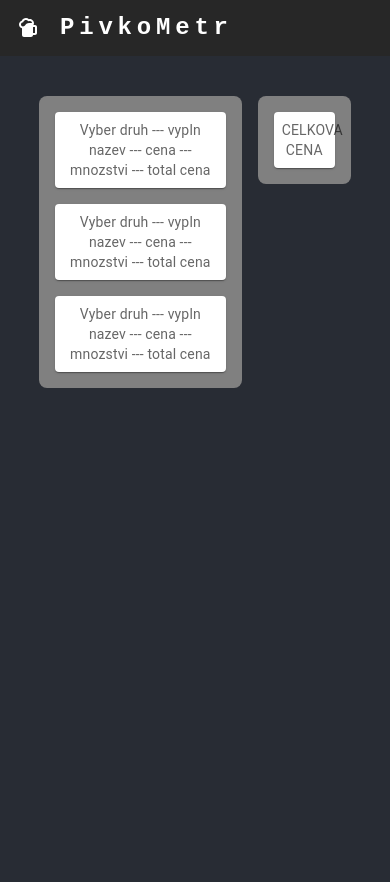
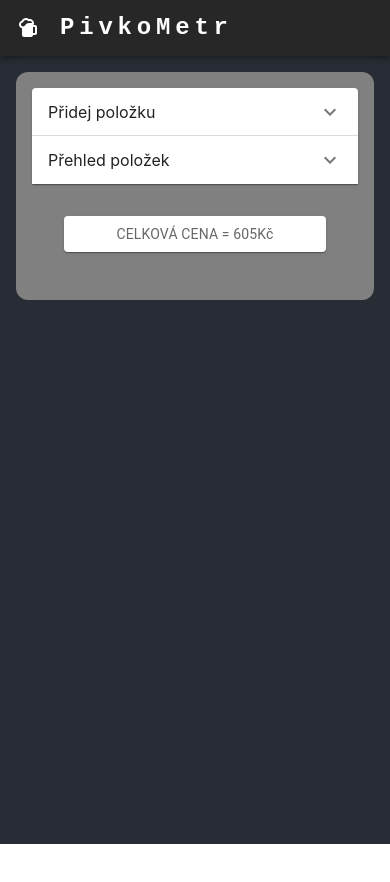
Before and after one commit to romanperk/Pivkometr, a React (Create React App) app in the folder pivkometr/: page / in a window 390 px wide. Shown: the top 882 px of the page. After the commit the page ends 844 px from the top, so only its background shows below. Built offline with nearby package versions, Linux system fonts and the light colour scheme.

Commit message:
Expandable sections + mobile first approach

```diff
--- a/pivkometr/src/App/main_page.js
+++ b/pivkometr/src/App/main_page.js
@@ -3,9 +3,11 @@ import Box from '@mui/material/Box';
 import Stack from '@mui/material/Stack';
 import Paper from '@mui/material/Paper';
 import { styled } from '@mui/material/styles';
+import Accordion from '@mui/material/Accordion';
+import AccordionSummary from '@mui/material/AccordionSummary';
+import AccordionDetails from '@mui/material/AccordionDetails';
+import ExpandMoreIcon from '@mui/icons-material/ExpandMore';
 import '../Main/App.css';
-import Grid from '@mui/material/Grid';
-
 
 const Item = styled(Paper)(({ theme }) => ({
     backgroundColor: theme.palette.mode === 'dark' ? '#1A2027' : '#fff',
@@ -15,35 +17,94 @@ const Item = styled(Paper)(({ theme }) => ({
     color: theme.palette.text.secondary,
   }));
 
-export default function MainPage() {
+  /*
+    Mnozstvi se zobrazi pouze u piva a nealka
+    Dodelat dvoujazycnost
+    Moznost zmenit mnozstvi v prehledu
+  */
+  export default function MainPage() {
   return (
-      <Box sx={{ flexGrow: 1  }} paddingTop="40px" width="80%">
-        <Grid container spacing={2}>
-            <Grid item xs={8}>
-                <Box sx={{
-                p: 2,
-                borderRadius: 2,
-                bgcolor: 'grey'
-              }}>
+      <div>
+        <Accordion>
+        <AccordionSummary
+          expandIcon={<ExpandMoreIcon/>}
+          aria-controls="panel1-content"
+          id="panel1-header"
+          sx={{ borderRadius: 3}}
+        >
+          Přidej položku
+        </AccordionSummary>
+        <AccordionDetails>
+          <Box sx={{ bgcolor: 'grey', borderRadius: 3, p: 2, margin: 2 }} >
                 <Stack spacing={2}>
-                    <Item>Vyber druh --- vypln nazev --- cena --- mnozstvi --- total cena</Item>
-                    <Item>Vyber druh --- vypln nazev --- cena --- mnozstvi --- total cena</Item>
-                    <Item>Vyber druh --- vypln nazev --- cena --- mnozstvi --- total cena</Item>
+                    <Item>Vyber druh (pivo/jídlo/panák/nealko)</Item>
+                    <Item>Vyplň název (Plzeň)</Item>
+                    <Item>Vyber množství (0,5l)</Item>
+                    <Item>Vyplň cenu (55Kč)</Item>
                 </Stack>
-                </Box>
-            </Grid>
-            <Grid item xs={4}>
-                <Box sx={{
-                    p: 2,
-                    borderRadius: 2,
-                    bgcolor: 'grey'
-                }}>
+          </Box>
+        </AccordionDetails>
+        </Accordion>
+
+        <Accordion>
+        <AccordionSummary
+          expandIcon={<ExpandMoreIcon/>}
+          aria-controls="panel1-content"
+          id="panel1-header"
+          sx={{ borderRadius: 3}}
+        >
+          Přehled položek
+        </AccordionSummary>
+        <AccordionDetails>
+        <Box sx={{ bgcolor: 'grey', borderRadius: 3, p: 2, margin: 2 }} >
                 <Stack spacing={2}>
-                    <Item>CELKOVA CENA</Item>
+                    <Item>PIVA</Item>
+                    <Item>Plzeň 0,5l (55kč) 5x = 275Kč</Item>
                 </Stack>
-                </Box>
-            </Grid>
-        </Grid>
-    </Box>
+        </Box>
+        <Box sx={{ bgcolor: 'grey', borderRadius: 3, p: 2, margin: 2 }} >
+                <Stack spacing={2}>
+                    <Item>JÍDLO</Item>
+                    <Item>Řízečky s kaší 180Kč 1x = 180Kč</Item>
+                </Stack>
+        </Box>
+        <Box sx={{ bgcolor: 'grey', borderRadius: 3, p: 2, margin: 2 }} >
+                <Stack spacing={2}>
+                    <Item>PANÁKY</Item>
+                    <Item>Zelená 50Kč 2x = 100Kč</Item>
+                </Stack>
+        </Box>
+        <Box sx={{ bgcolor: 'grey', borderRadius: 3, p: 2, margin: 2 }} >
+                <Stack spacing={2}>
+                    <Item>NEALKO</Item>
+                    <Item>Malinovka 0,5l 50Kč 1x = 50Kč</Item>
+                </Stack>
+        </Box>
+        </AccordionDetails>
+        </Accordion>
+        <Box sx={{ bgcolor: 'grey', borderRadius: 3, p: 2, margin: 2 }} >
+                <Item>CELKOVÁ CENA = 605Kč</Item>
+        </Box>
+    </div>
   );
 }
+
+/*
+
+
+    <Accordion>
+        <AccordionSummary
+          expandIcon={<ArrowDownwardIcon />}
+          aria-controls="panel1-content"
+          id="panel1-header"
+        >
+          <Typography>Accordion 1</Typography>
+        </AccordionSummary>
+        <AccordionDetails>
+          <Typography>
+            Lorem ipsum dolor sit amet, consectetur adipiscing elit. Suspendisse
+            malesuada lacus ex, sit amet blandit leo lobortis eget.
+          </Typography>
+        </AccordionDetails>
+      </Accordion>
+*/
--- a/pivkometr/src/Main/App.css
+++ b/pivkometr/src/Main/App.css
@@ -1,12 +1,6 @@
 .App-header {
   background-color: #282c34;
-  min-height: 100vh;
-  display: flex;
-  flex-direction: column;
-  align-items: center;
-  justify-content: center;
-  font-size: calc(10px + 2vmin);
-  color: rgb(0, 0, 0);
+  min-height: 100vh
 }
 
 .Item {
--- a/pivkometr/src/Main/App.js
+++ b/pivkometr/src/Main/App.js
@@ -1,16 +1,17 @@
 import * as React from 'react';
 import PivkoBar from '../App/pivko_bar';
 import MainPage from '../App/main_page';
+import { Box } from '@mui/material';
 import './App.css';
 
 function App() {
   return (
-   <>
+   <div className='App-header'>
       <PivkoBar/>
-      <div className='App-header'>
+      <Box sx={{ bgcolor: 'grey', borderRadius: 3, p: 2, margin: 2 }} >
         <MainPage/>
-      </div>
-   </>
+        </Box>
+   </div>
   );
 };
 
```
